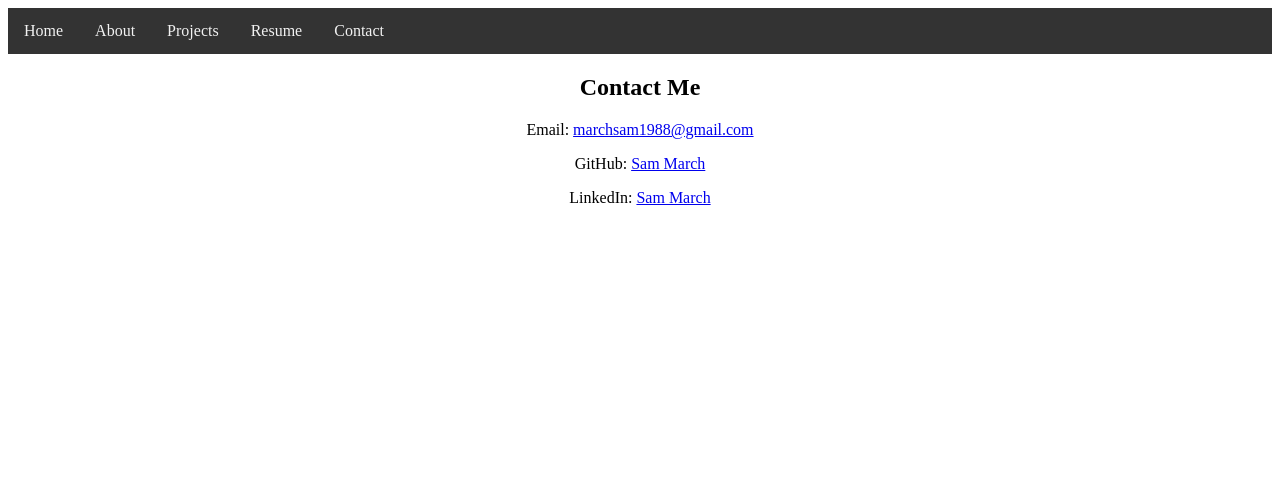
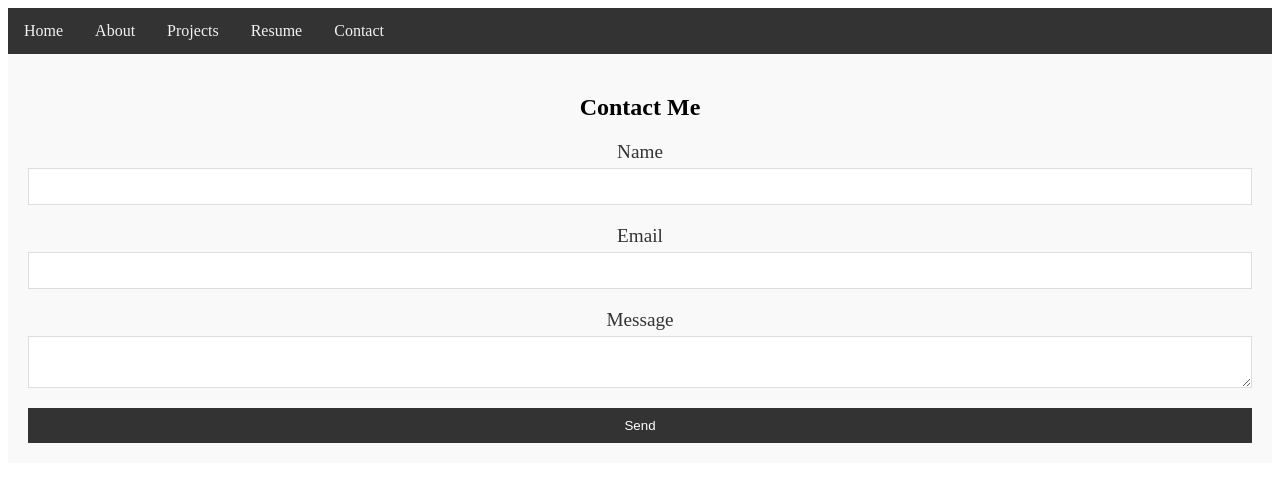
Before and after one commit to SamMarch/portfolio, a React (Create React App) app: page /contact in a window 1280 px wide. Shown: the top 482 px of the page. Built offline with nearby package versions, Linux system fonts and the light colour scheme; the HTML template or start-up script is replaced by a standard one.

Commit message:
Add contact form to Contact component

```diff
--- a/src/components/Contact.tsx
+++ b/src/components/Contact.tsx
@@ -1,12 +1,22 @@
 import React from 'react';
+import styles from '../styles/Contact.module.css';
 
 const Contact: React.FC = () => {
     return (
-        <div>
-            <h2>Contact Me</h2>
-            <p>Email: <a href="mailto:marchsam1988@gmail.com"> marchsam1988@gmail.com</a></p>
-            <p>GitHub: <a href="https://github.com/SamMarch"> Sam March</a></p>
-            <p>LinkedIn: <a href="https://www.linkedin.com/in/sam-march-1a2b3c4d/"> Sam March</a></p>
+        <div className={styles.contactContainer}>
+            <h2 className={styles.contactHeader}>Contact Me</h2>
+            <form className={styles.contactForm}>
+                <label className={styles.contactLabel} htmlFor="name">Name</label>
+                <input className={styles.contactInput} type="text" id="name" name="name" />
+
+                <label className={styles.contactLabel} htmlFor="email">Email</label>
+                <input className={styles.contactInput} type="email" id="email" name="email" />
+
+                <label className={styles.contactLabel} htmlFor="message">Message</label>
+                <textarea className={styles.contactInput} id="message" name="message"></textarea>
+
+                <button className={styles.contactButton} type="submit">Send</button>
+            </form>
         </div>
     );
 }
--- /dev/null
+++ b/src/styles/Contact.module.css
@@ -0,0 +1,29 @@
+.contactContainer {
+    padding: 20px;
+    background-color: #f9f9f9;
+}
+
+.contactForm {
+    display: flex;
+    flex-direction: column;
+}
+
+.contactLabel {
+    font-size: 1.2em;
+    color: #333;
+    margin-bottom: 5px;
+}
+
+.contactInput {
+    margin-bottom: 20px;
+    padding: 10px;
+    border: 1px solid #ddd;
+}
+
+.contactButton {
+    padding: 10px 20px;
+    background-color: #333;
+    color: #fff;
+    border: none;
+    cursor: pointer;
+}
```
